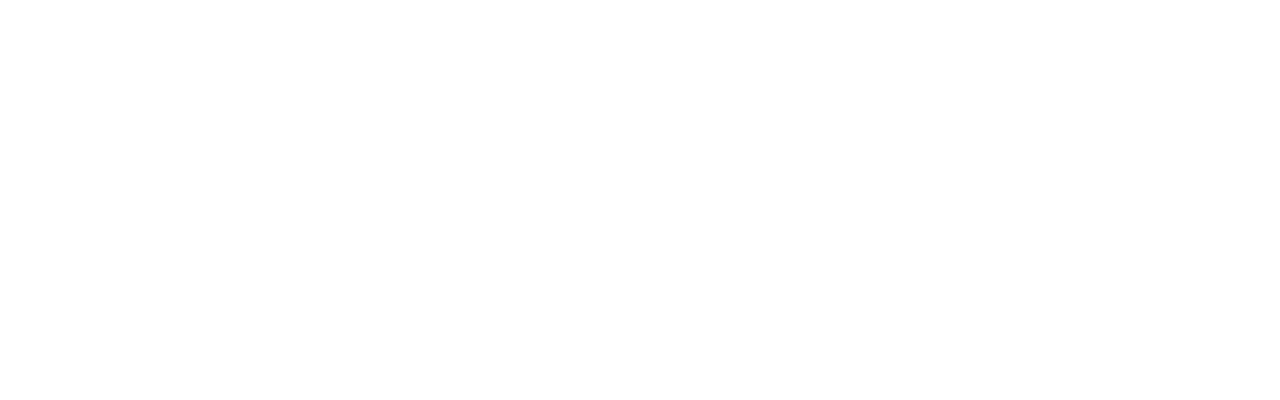
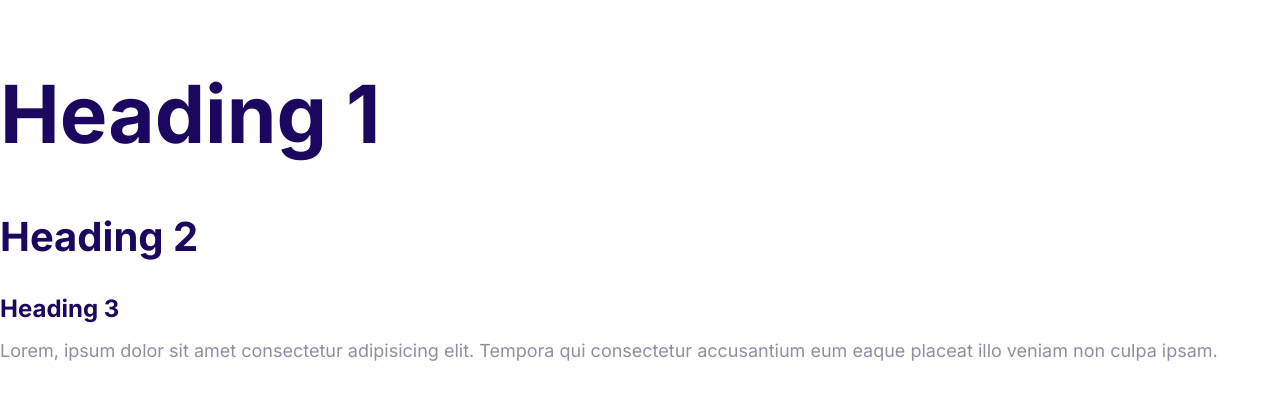
Before and after one commit to son369/moshify, a plain HTML site: page index.html in a window 1280 px wide. Drawn offline with Linux system fonts and the light colour scheme.

Commit message:
define the styles for the fonts

```diff
--- a/css/styles.css
+++ b/css/styles.css
@@ -5,3 +5,55 @@
   --color-headings: #1b0760;
   --color-body: #918ca4;
 }
+
+html {
+  font-size: 62.5%;
+}
+
+body {
+  font-family: Inter, Arial, Arial, Helvetica, sans-serif;
+  font-size: 2.4rem;
+  line-height: 1.5;
+  color: var(--color-body);
+}
+
+h1,
+h2,
+h3 {
+  color: var(--color-headings);
+  margin-bottom: 1rem;
+}
+
+h1 {
+  font-size: 7rem;
+}
+
+h2 {
+  font-size: 4rem;
+}
+
+h3 {
+  font-size: 3rem;
+}
+
+p {
+  margin-top: 0;
+}
+
+@media screen and (min-width: 1024px) {
+  body {
+    font-size: 1.8rem;
+  }
+
+  h1 {
+    font-size: 8rem;
+  }
+
+  h2 {
+    font-size: 4rem;
+  }
+
+  h3 {
+    font-size: 2.4rem;
+  }
+}
--- a/index.html
+++ b/index.html
@@ -7,12 +7,20 @@
     <meta name="viewport" content="width=device-width, initial-scale=1.0">
     <title>Document</title>
 
+    <link rel="preconnect" href="https://fonts.googleapis.com">
+    <link rel="preconnect" href="https://fonts.gstatic.com" crossorigin>
+    <link href="https://fonts.googleapis.com/css2?family=Inter:wght@400;700&display=swap" rel="stylesheet">
+
     <link rel="stylesheet" href="css/normalize.css">
     <link rel="stylesheet" href="css/styles.css">
 </head>
 
 <body>
-
+    <h1>Heading 1</h1>
+    <h2>Heading 2</h2>
+    <h3>Heading 3</h3>
+    <p>Lorem, ipsum dolor sit amet consectetur adipisicing elit. Tempora qui consectetur accusantium eum eaque placeat
+        illo veniam non culpa ipsam.</p>
 </body>
 
 </html>
```
